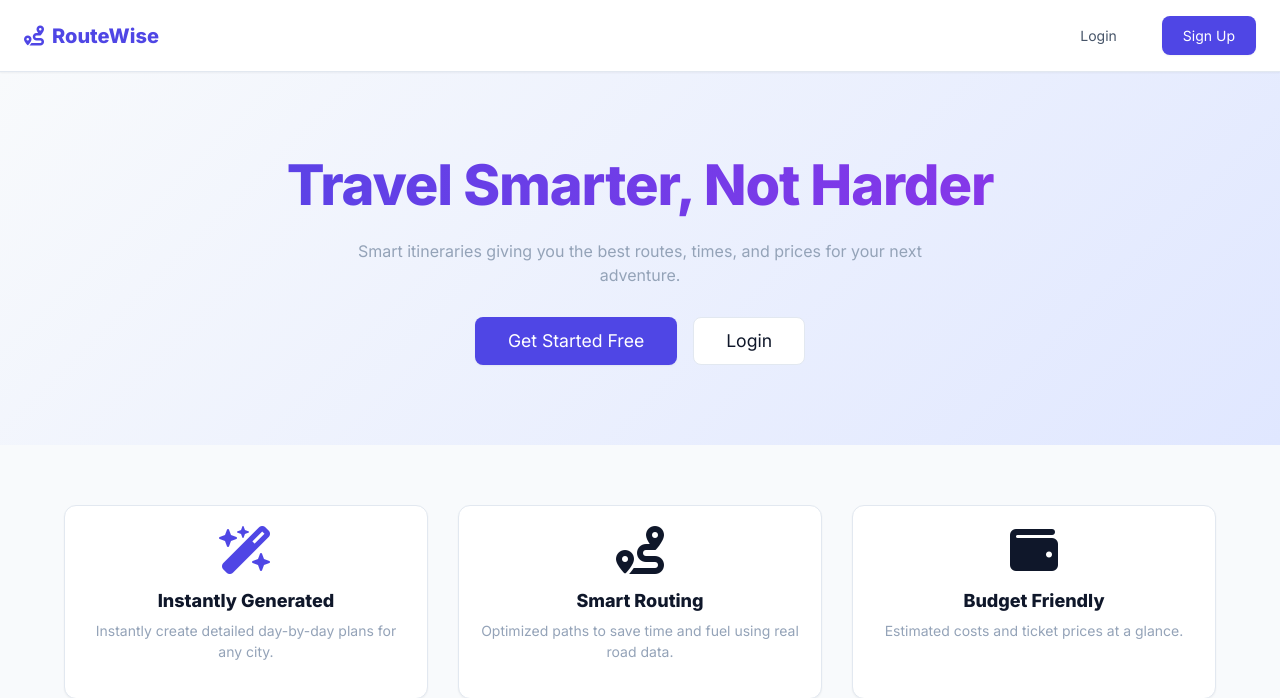
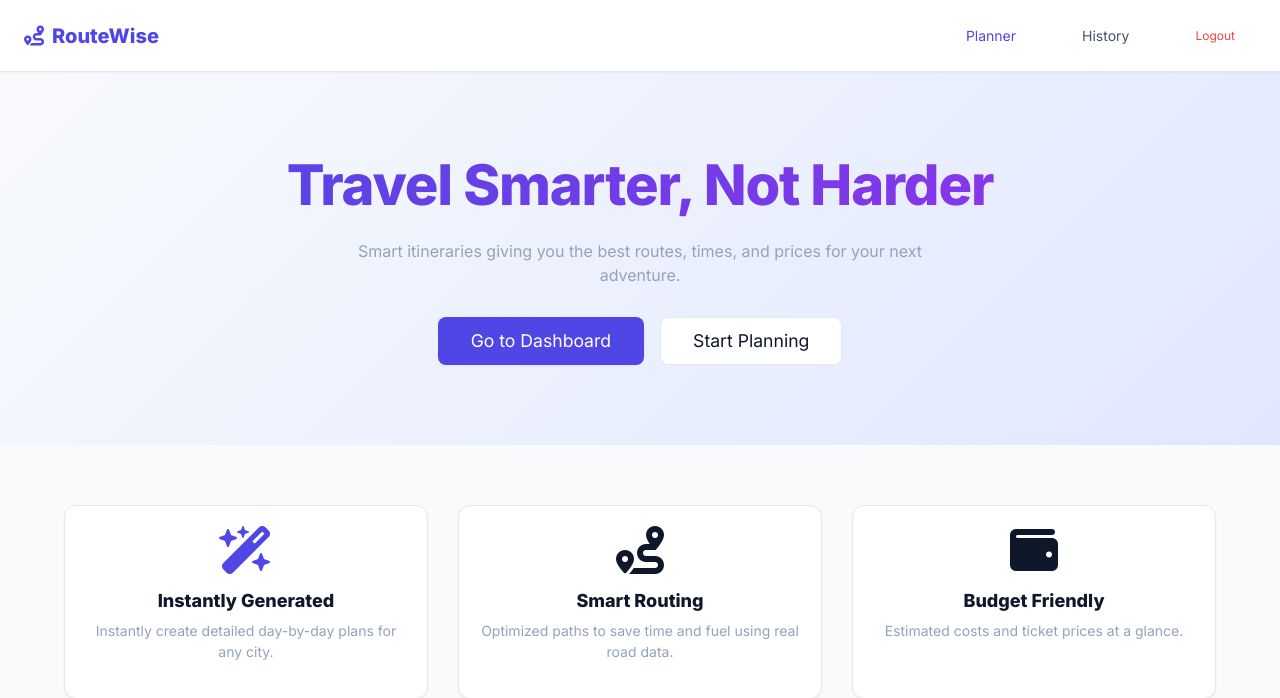
Before and after one commit to aryan00719/PBL-Project, a Flask app: page / in a window 1280 px wide. Shown: the top 698 px of the page. Run offline with Flask 3, Linux system fonts and the light colour scheme; the visitor is signed in with stand-in values (Sample User, id 1).

Commit message:
Enhance: Make RouteWise logo link context-aware and protect post-login buttons

```diff
--- a/templates/index.html
+++ b/templates/index.html
@@ -26,7 +26,7 @@
     <header class="app-header">
       <div class="header-brand">
         <i class="fa-solid fa-route text-primary"></i>
-        <span>RouteWise</span>
+        <a href="/home" style="text-decoration: none; color: inherit;">RouteWise</a>
       </div>
       <nav class="header-nav">
         <a href="/planner" class="btn btn-ghost text-primary font-medium">Planner</a>
--- a/templates/landing.html
+++ b/templates/landing.html
@@ -48,11 +48,21 @@
         <header class="app-header">
             <div class="header-brand">
                 <i class="fa-solid fa-route text-primary"></i>
-                <span>RouteWise</span>
+                {% if session.get('user_id') %}
+                <a href="/home" style="text-decoration: none; color: inherit;">RouteWise</a>
+                {% else %}
+                <a href="/" style="text-decoration: none; color: inherit;">RouteWise</a>
+                {% endif %}
             </div>
             <nav class="header-nav">
+                {% if session.get('user_id') %}
+                <a href="/planner" class="btn btn-ghost text-primary">Planner</a>
+                <a href="/history" class="btn btn-ghost">History</a>
+                <a href="/logout" class="btn btn-ghost text-xs" style="color: var(--color-error);">Logout</a>
+                {% else %}
                 <a href="/login" class="btn btn-ghost">Login</a>
                 <a href="/register" class="btn btn-primary">Sign Up</a>
+                {% endif %}
             </nav>
         </header>
 
@@ -64,9 +74,13 @@
                     Smart itineraries giving you the best routes, times, and prices for your next adventure.
                 </p>
                 <div class="flex justify-center gap-4">
-                    <a href="/register" class="btn btn-primary" style="padding: 12px 32px; font-size: 1.1rem;">Get
-                        Started Free</a>
+                    {% if session.get('user_id') %}
+                    <a href="/home" class="btn btn-primary" style="padding: 12px 32px; font-size: 1.1rem;">Go to Dashboard</a>
+                    <a href="/planner" class="btn btn-secondary" style="padding: 12px 32px; font-size: 1.1rem;">Start Planning</a>
+                    {% else %}
+                    <a href="/register" class="btn btn-primary" style="padding: 12px 32px; font-size: 1.1rem;">Get Started Free</a>
                     <a href="/login" class="btn btn-secondary" style="padding: 12px 32px; font-size: 1.1rem;">Login</a>
+                    {% endif %}
                 </div>
             </div>
         </section>
```
